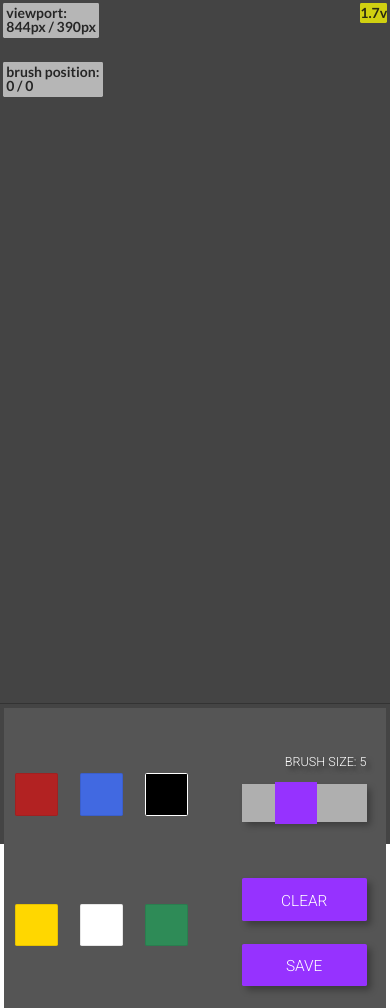
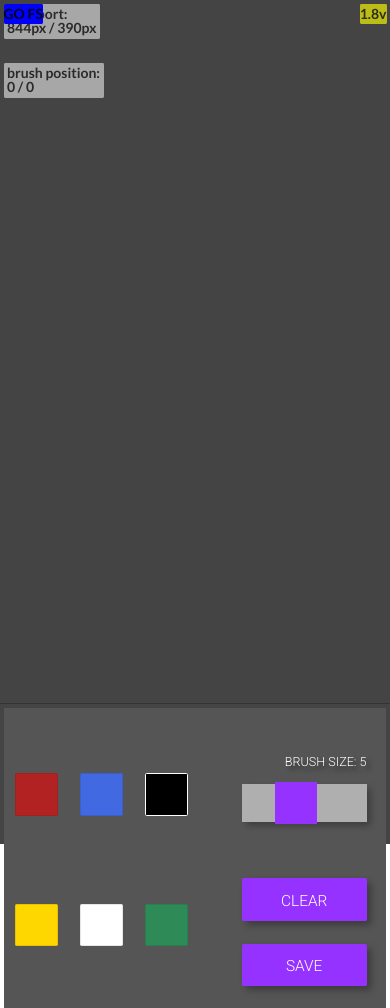
Before and after one commit to jabedek/drawing-app.github.io, a website: page index.html in a window 390 px wide. Shown: the top 1008 px of the page. Drawn offline with nearby package versions, Linux system fonts and the light colour scheme.

Commit message:
mobile layout fixes

```diff
--- a/index.html
+++ b/index.html
@@ -19,8 +19,10 @@
   </head>
   <body onload="initApp()">
     <b class="display mousePos " id="mousePos"></b>
-    <b class="display appVersion" id="appVersion">1.7v</b>
+    <b class="display appVersion" id="appVersion">1.8v</b>
     <b class="display viewport" id="viewport"></b>
+    <b class="display fullscreen" id="fullscreen">GO FS</b>
+
     <div class="app">
       <canvas id="myCanvas" class="canvas"></canvas>
 
--- a/js/index.js
+++ b/js/index.js
@@ -6,6 +6,15 @@ let brushColor = '#000';
 let brushSize = 5;
 
 function initApp() {
+  let goFS = document.getElementById('fullscreen');
+  goFS.addEventListener(
+    'click',
+    function() {
+      document.body.requestFullscreen();
+    },
+    false
+  );
+
   setDisplays();
 
   window.addEventListener('touchmove', e => {
--- a/scss/index.scss
+++ b/scss/index.scss
@@ -34,14 +34,14 @@ body,
 }
 
 .display {
-  margin: 0.2rem;
+  margin: 0.25rem;
   border-radius: 0.1rem;
-  opacity: 0.75;
+  opacity: 0.65;
+  position: absolute;
 }
 
 .mousePos {
   display: none;
-  position: absolute;
   background: #ddd;
   white-space: pre-wrap;
   font-size: 1rem;
@@ -52,7 +52,6 @@ body,
 
 .viewport {
   display: none;
-  position: absolute;
   background: #ddd;
   white-space: pre-wrap;
   font-size: 1rem;
@@ -62,8 +61,13 @@ body,
 
 .appVersion {
   display: none;
-  position: absolute;
   right: 0;
   background: yellow;
   white-space: pre-wrap;
 }
+
+.fullscreen {
+  background: blue;
+  z-index: 2;
+  opacity: 1;
+}
```
Also changed, not shown: dist/css/index.css, dist/js/index.js.
